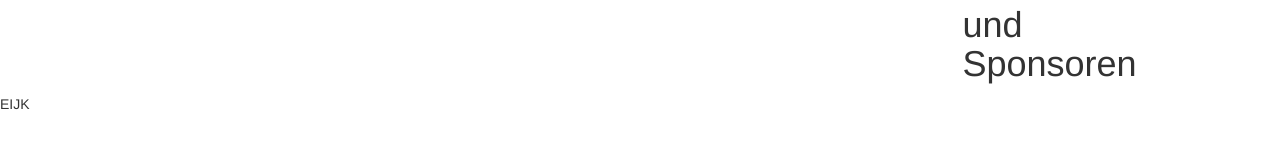
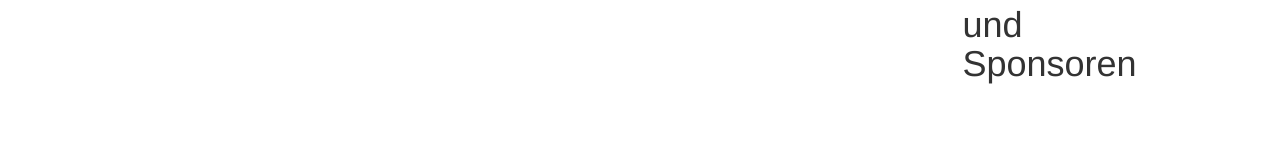
Before and after one commit to susedev/test, a Jekyll site: the page built from download.html, in a window 1280 px wide. Shown: the part 292-441 px from the top of the page. Built offline with Jekyll 4.4.1, drawn with Linux system fonts in a browser that asks for light colours; nearby versions of some CDN libraries.

Commit message:
Update page.html

```diff
--- a/_layouts/page.html
+++ b/_layouts/page.html
@@ -28,5 +28,3 @@ layout: base
 </div>
 </div>
 </div>
-
-<div id="footer">EIJK</div>
```
